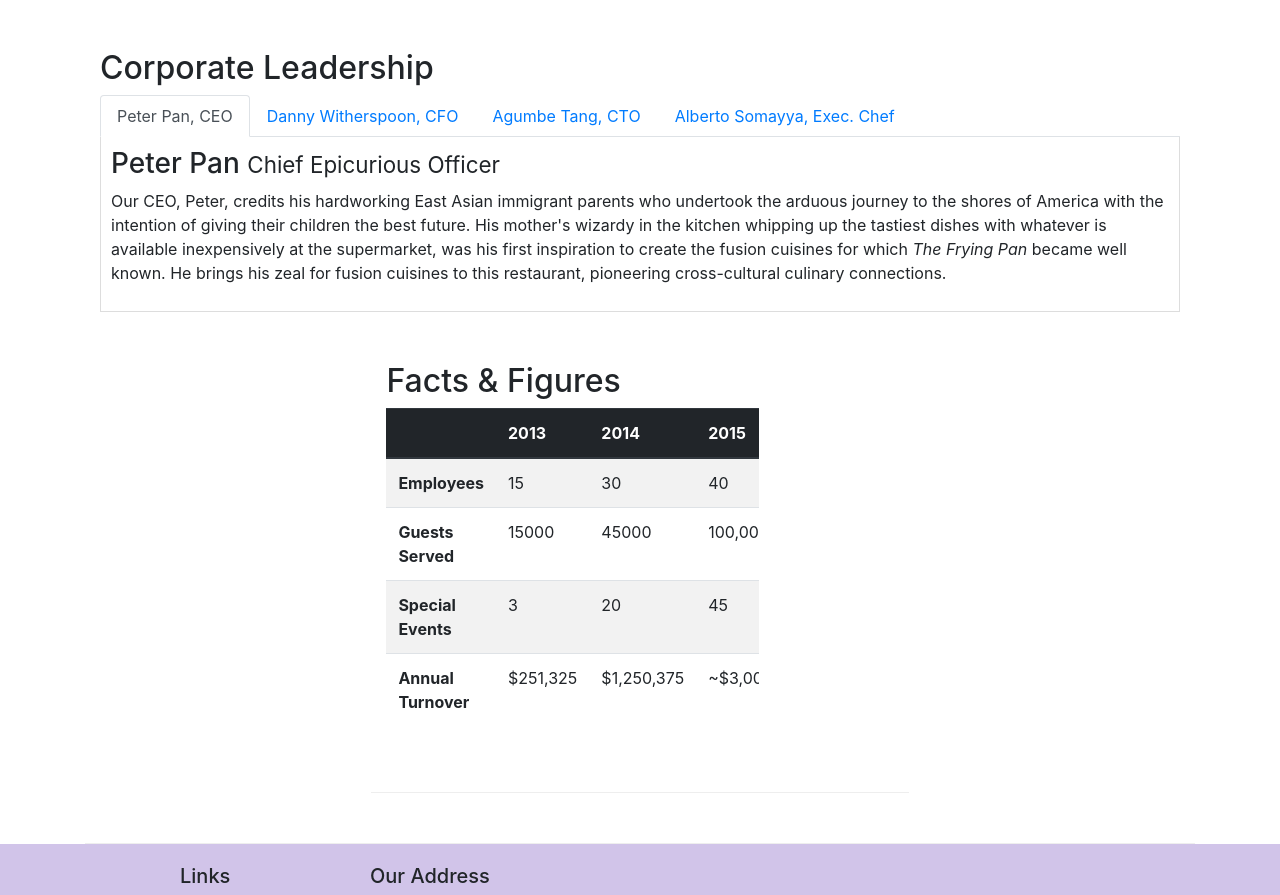
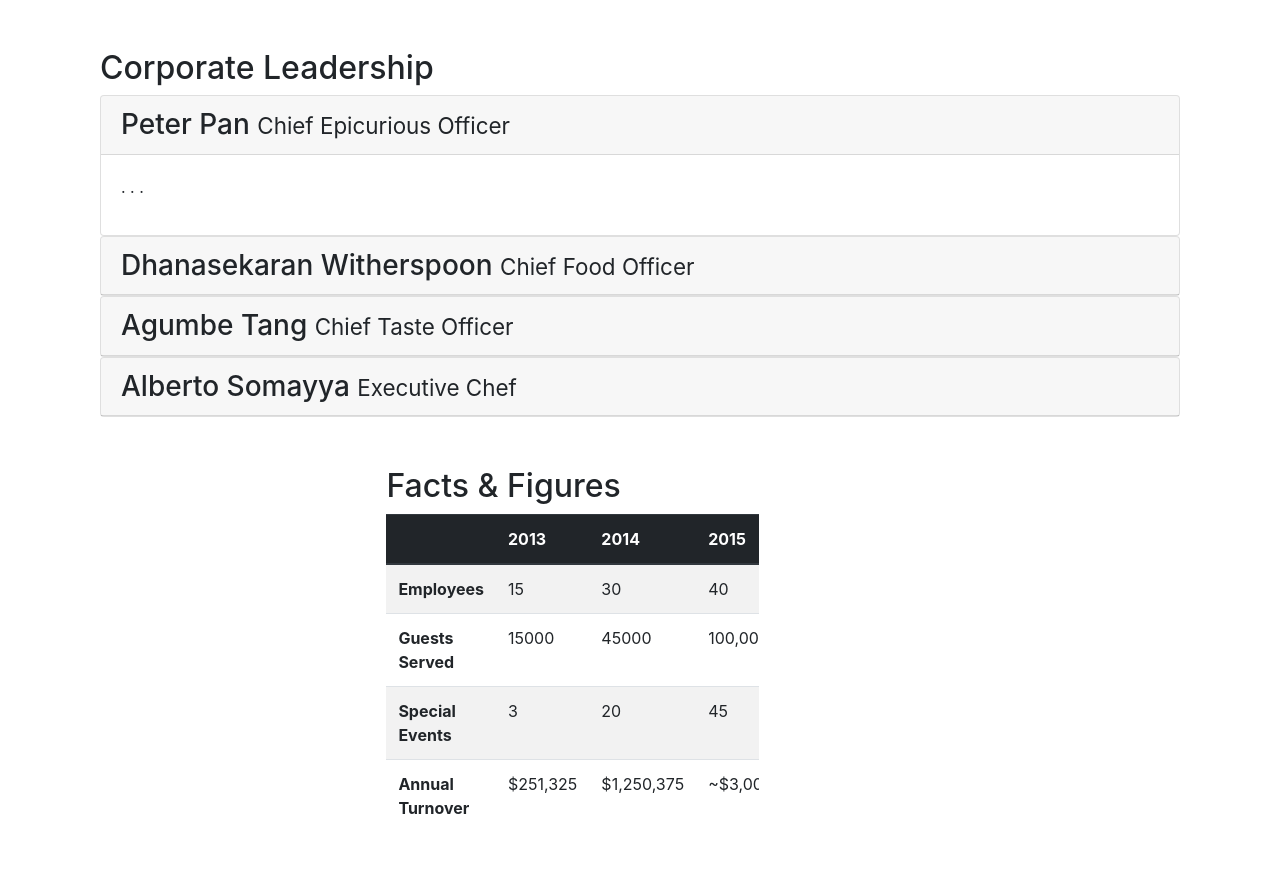
Before and after one commit to Adis36093/Assignment-1, a website: page aboutus.html in a window 1280 px wide. Shown: the part 957-1852 px from the top of the page. Drawn offline with nearby package versions, Linux system fonts and the light colour scheme; files whose address does not match are found by name.

Commit message:
Accordion

```diff
--- a/aboutus.html
+++ b/aboutus.html
@@ -104,46 +104,64 @@
         <div class="row row-content align-items-center">
             <div class="col-12">
                 <h2>Corporate Leadership</h2>
-                <ul class="nav nav-tabs">
-                    <li class="nav-item">
-                      <a class="nav-link active" href="#peter"
-                        role="tab" data-toggle="tab">Peter Pan, CEO</a>
-                    </li>
-                    <li class="nav-item">
-                      <a class="nav-link" href="#danny" role="tab"
-                        data-toggle="tab">Danny Witherspoon, CFO</a>
-                    </li>
-                    <li class="nav-item">
-                      <a class="nav-link" href="#agumbe"role="tab"
-                        data-toggle="tab">Agumbe Tang, CTO</a>
-                    </li>
-                    <li class="nav-item">
-                      <a class="nav-link" href="#alberto" role="tab"
-                        data-toggle="tab">Alberto Somayya, Exec. Chef</a>
-                    </li>
-                </ul>
-            <div class="tab-content">
-                <div role="tabpanel" class="tab-pane fade show active" id="peter">
-                    <h3>Peter Pan <small>Chief Epicurious Officer</small></h3>
-                    <p class="d-none d-sm-block">Our CEO, Peter, credits his hardworking East Asian immigrant parents who undertook the arduous journey to the shores of America with the intention of giving their children the best future. His mother's wizardy in the kitchen whipping up the tastiest dishes with whatever is available inexpensively at the supermarket, was his first inspiration to create the fusion cuisines for which <em>The Frying Pan</em> became well known. He brings his zeal for fusion cuisines to this restaurant, pioneering cross-cultural culinary connections.</p>
+                <div id="accordion">
+                <div class="card">
+                    <div class="card-header" role="tab" id="peterhead">
+                    <h3 class="mb-0">
+                        <a data-toggle="collapse" data-target="#peter">
+                        Peter Pan <small>Chief Epicurious Officer</small>
+                        </a>
+                    </h3>
+                    </div>
+                    <div class="collapse show" id="peter" data-parent="#accordion">
+                        <div class="card-body">
+                            <p class="d-none d-sm-block">. . .</p>
+                        </div>
+                    </div>
                 </div>
-
-                <div role="tabpanel" class="tab-pane fade show" id="danny">
-                    <h3>Dhanasekaran Witherspoon <small>Chief Food Officer</small></h3>
-                    <p class="d-none d-sm-block">Our CFO, Danny, as he is affectionately referred to by his colleagues, comes from a long established family tradition in farming and produce. His experiences growing up on a farm in the Australian outback gave him great appreciation for varieties of food sources. As he puts it in his own words, <em>Everything that runs, wins, and everything that stays, pays!</em></p>
+                <div class="card">
+                    <div class="card-header" role="tab" id="dannyhead">
+                    <h3 class="mb-0">
+                        <a class="collapsed" data-toggle="collapse" data-target="#danny">
+                        Dhanasekaran Witherspoon <small>Chief Food Officer</small>
+                        </a>
+                    </h3>
                 </div>
-
-                <div role="tabpanel" class="tab-pane fade show" id="agumbe">
-                    <h3>Agumbe Tang <small>Chief Taste Officer</small></h3>
-                    <p class="d-none d-sm-block">Blessed with the most discerning gustatory sense, Agumbe, our CTO, personally ensures that every dish that we serve meets his exacting tastes. Our chefs dread the tongue lashing that ensues if their dish does not meet his exacting standards. He lives by his motto, <em>You click only if you survive my lick.</em></p>
-                </div>
-
-                <div role="tabpanel" class="tab-pane fade show" id="alberto">
-                    <h3>Alberto Somayya <small>Executive Chef</small></h3>
-                    <p class="d-none d-sm-block">Award winning three-star Michelin chef with wide International experience having worked closely with whos-who in the culinary world, he specializes in creating mouthwatering Indo-Italian fusion experiences. He says, <em>Put together the cuisines from the two craziest cultures, and you get a winning hit! Amma Mia!</em></p>
+                <div class="collapse" id="danny" data-parent="#accordion">
+                    <div class="card-body">
+                        <p class="d-none d-sm-block">. . .</em></p>
+                    </div>
                 </div>
             </div>
-
+            <div class="card">
+                    <div class="card-header" role="tab" id="agumbehead">
+                    <h3 class="mb-0">
+                        <a class="collapsed" data-toggle="collapse" data-target="#agumbe">
+                        Agumbe Tang <small>Chief Taste Officer</small>
+                        </a>
+                    </h3>
+                </div>
+                <div class="collapse" id="agumbe" data-parent="#accordion">
+                    <div class="card-body">
+                        <p class="d-none d-sm-block">. . .</p>
+                    </div>
+                </div>
+            </div>
+            <div class="card">
+                    <div class="card-header" role="tab" id="albertohead">
+                    <h3 class="mb-0">
+                        <a class="collapsed" data-toggle="collapse" data-target="#alberto">
+                            Alberto Somayya <small>Executive Chef</small>
+                                </a>
+                            </h3>
+                        </div>
+                        <div class="collapse" id="alberto" data-parent="#accordion">
+                            <div class="card-body">
+                                <p class="d-none d-sm-block">. . .</em></p>
+                            </div>
+                        </div>
+                    </div>
+                </div>
             </div>
             <div class="row row-content">
                 <div class="col-12 col-sm-9">
```
